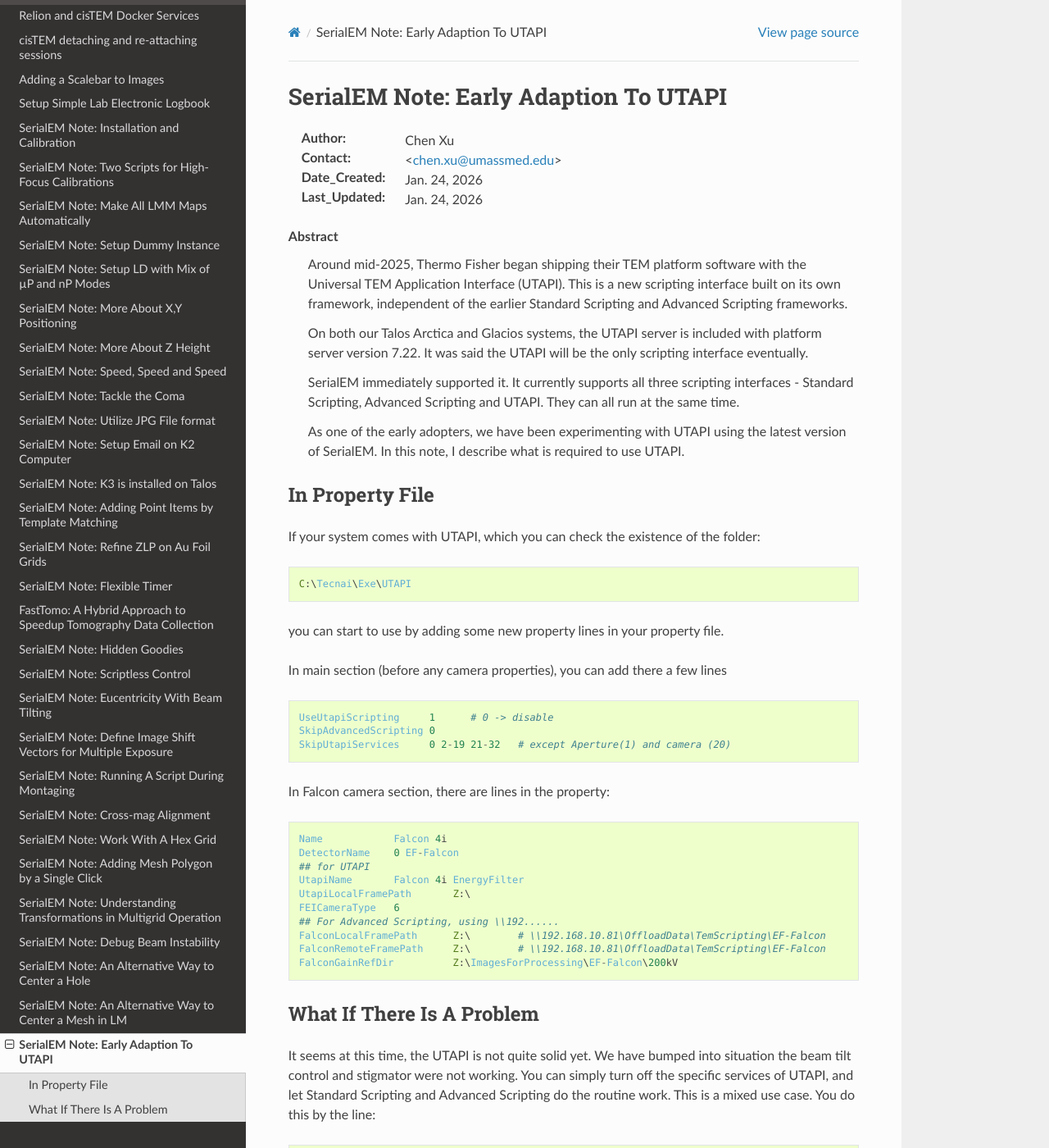
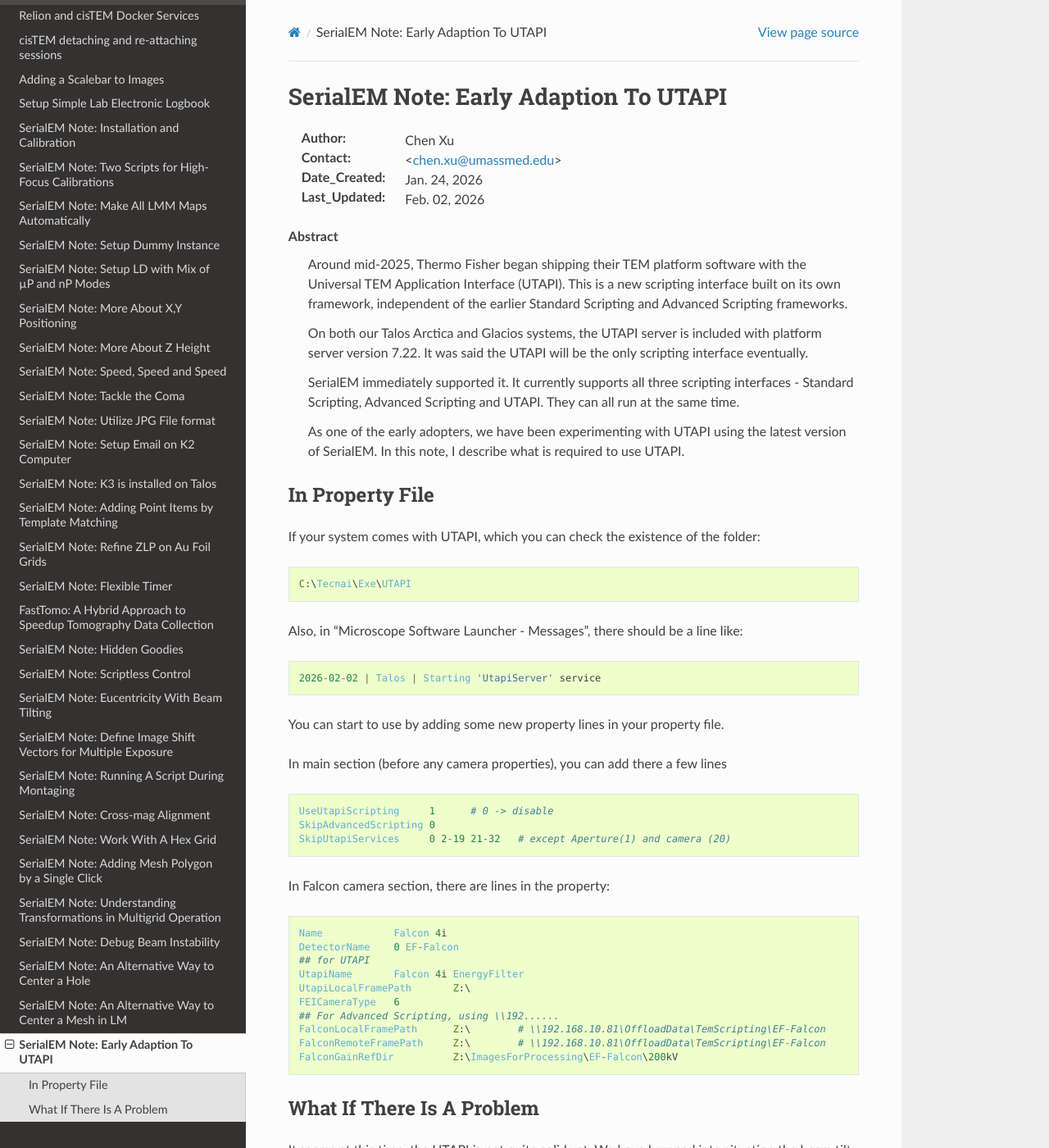
Before and after one commit to xuchen66/sphinx-emdocs, a Sphinx documentation site: the page built from source/serialem_note_UTAPI.rst, in a window 1280 px wide and 1400 px high. Shown: the whole window at 82% size. Built offline with Sphinx 7.4.7 and the Read the Docs theme 3.1.0, drawn with Linux system fonts in a browser that asks for light colours; pages that are not in the unit, such as notebooks, are missing from menus.

Commit message:
Update serialem_note_UTAPI.rst

```diff
--- a/source/serialem_note_UTAPI.rst
+++ b/source/serialem_note_UTAPI.rst
@@ -6,7 +6,7 @@
 :Author: Chen Xu
 :Contact: <chen.xu@umassmed.edu>
 :Date_Created: Jan. 24, 2026
-:Last_Updated: Jan. 24, 2026
+:Last_Updated: Feb. 02, 2026
 
 .. glossary::
 
@@ -40,7 +40,14 @@
 
   C:\Tecnai\Exe\UTAPI
 
-you can start to use by adding some new property lines in your property
+Also, in "Microscope Software Launcher - Messages", there should be a line
+like:
+
+.. code-block:: ruby
+
+  2026-02-02 | Talos | Starting 'UtapiServer' service
+
+You can start to use by adding some new property lines in your property
 file.
 
 In main section (before any camera properties), you can add there a few
```
